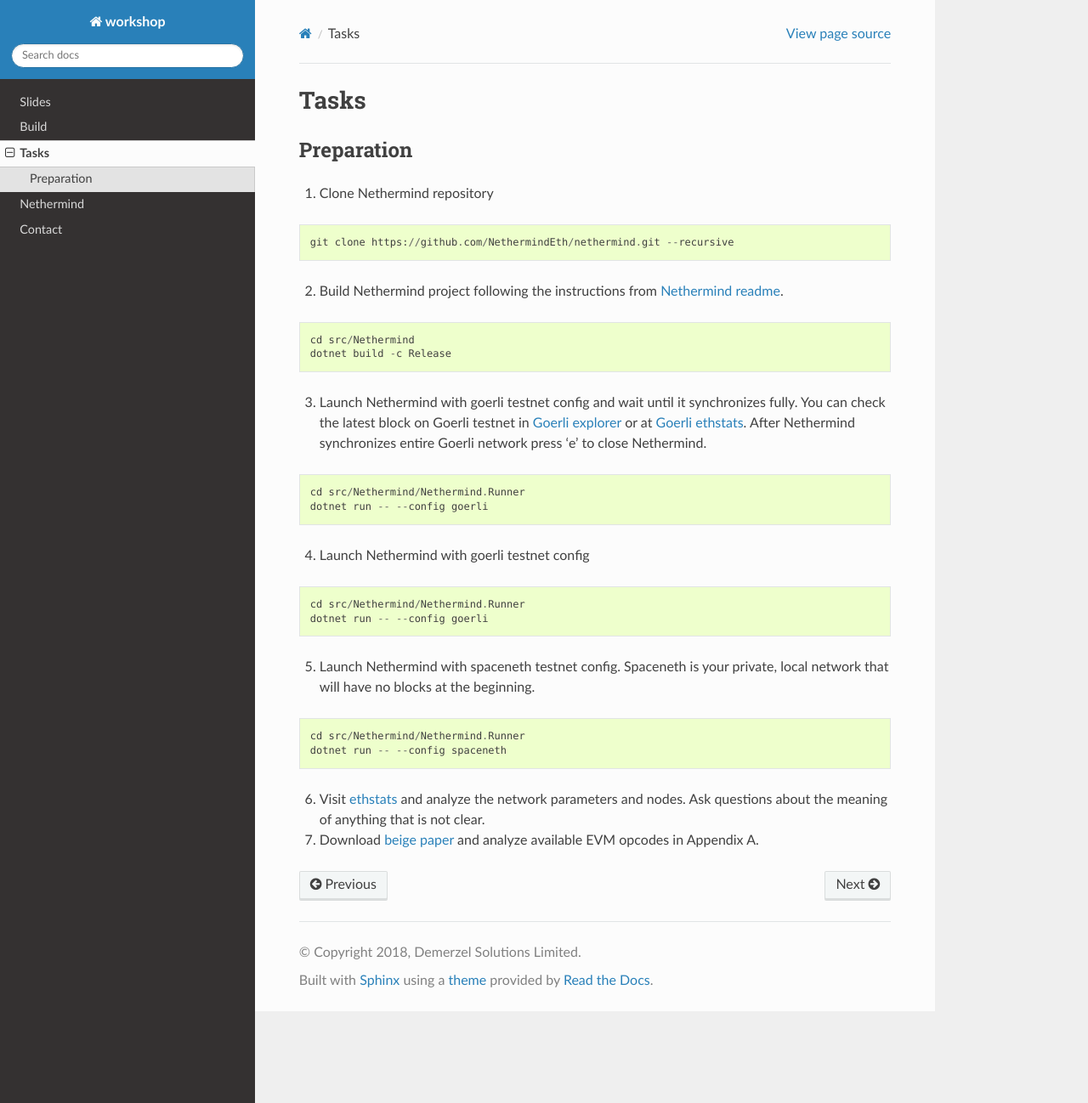
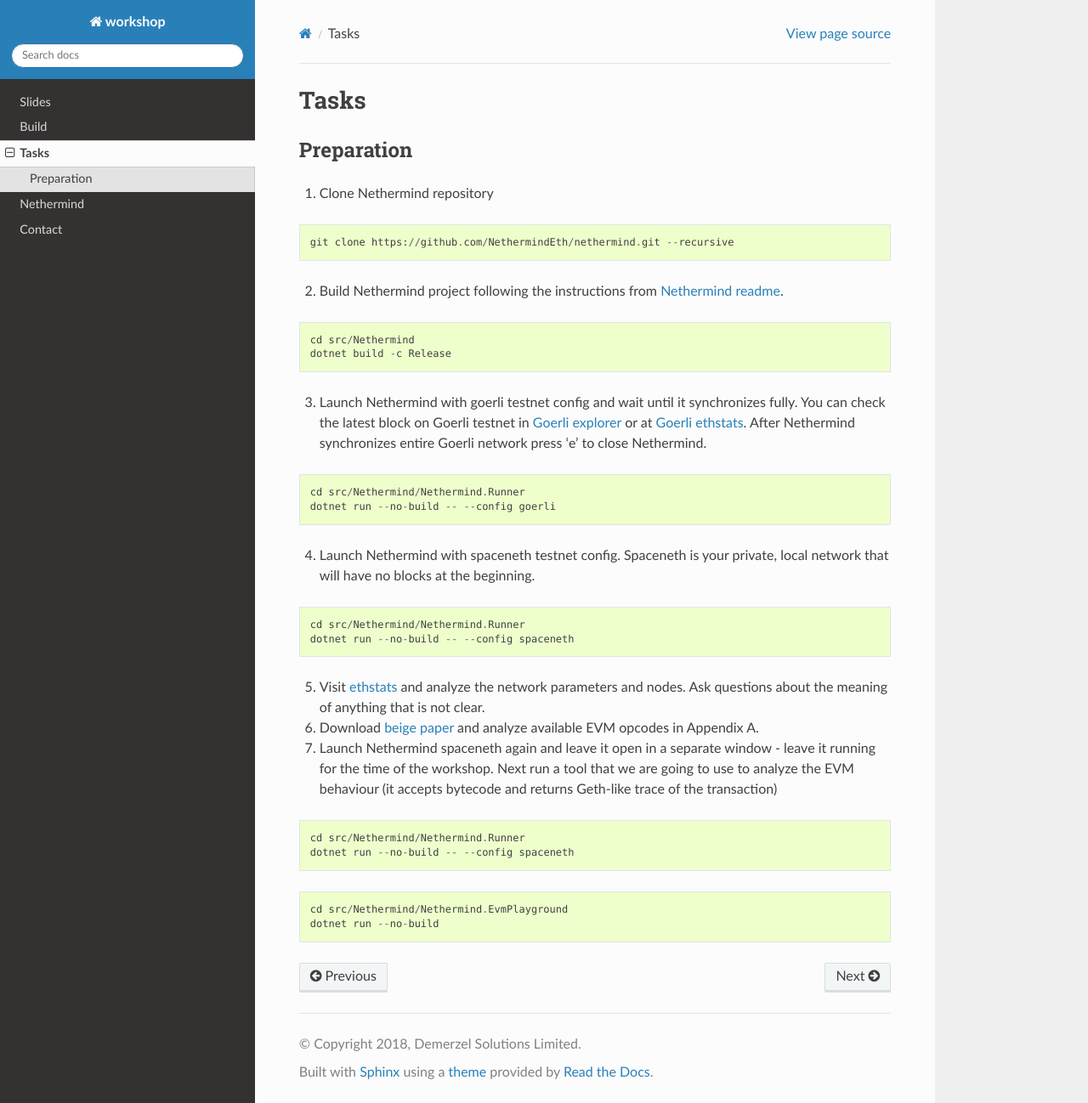
Before and after one commit to NethermindEth/workshop, a Sphinx documentation site: the page built from docs/source/tasks.rst, in a window 1280 px wide and 1298 px high. Shown: the whole window at 85% size. Built offline with Sphinx 7.4.7 and the Read the Docs theme 2.0.0, drawn with Linux system fonts in a browser that asks for light colours.

Commit message:
Update tasks.rst
evm playground

```diff
--- a/docs/source/tasks.rst
+++ b/docs/source/tasks.rst
@@ -23,22 +23,27 @@
 ::
 
     cd src/Nethermind/Nethermind.Runner
-    dotnet run -- --config goerli
+    dotnet run --no-build -- --config goerli
 
-4. Launch Nethermind with goerli testnet config
+4. Launch Nethermind with spaceneth testnet config. Spaceneth is your private, local network that will have no blocks at the beginning.
 
 ::
 
     cd src/Nethermind/Nethermind.Runner
-    dotnet run -- --config goerli
+    dotnet run --no-build -- --config spaceneth
 
-5. Launch Nethermind with spaceneth testnet config. Spaceneth is your private, local network that will have no blocks at the beginning.
+5. Visit `ethstats <https://ethstats.net/>`_ and analyze the network parameters and nodes. Ask questions about the meaning of anything that is not clear.
+
+6. Download `beige paper <https://github.com/chronaeon/beigepaper/blob/master/beigepaper.pdf>`_ and analyze available EVM opcodes in Appendix A.
+
+7. Launch Nethermind spaceneth again and leave it open in a separate window - leave it running for the time of the workshop. Next run a tool that we are going to use to analyze the EVM behaviour (it accepts bytecode and returns Geth-like trace of the transaction)
 
 ::
 
     cd src/Nethermind/Nethermind.Runner
-    dotnet run -- --config spaceneth
+    dotnet run --no-build -- --config spaceneth
 
-6. Visit `ethstats <https://ethstats.net/>`_ and analyze the network parameters and nodes. Ask questions about the meaning of anything that is not clear.
+::
 
-7. Download `beige paper <https://github.com/chronaeon/beigepaper/blob/master/beigepaper.pdf>`_ and analyze available EVM opcodes in Appendix A.
+    cd src/Nethermind/Nethermind.EvmPlayground
+    dotnet run --no-build
```
